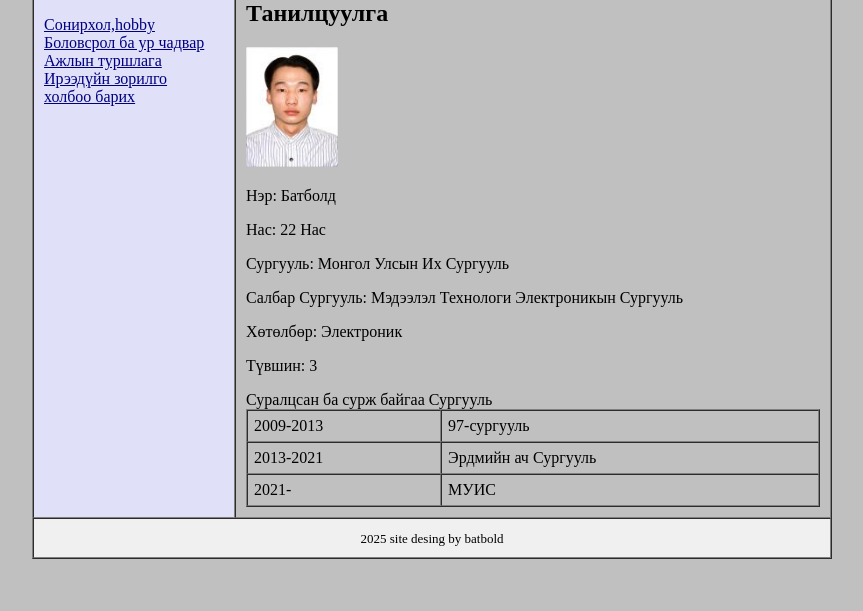
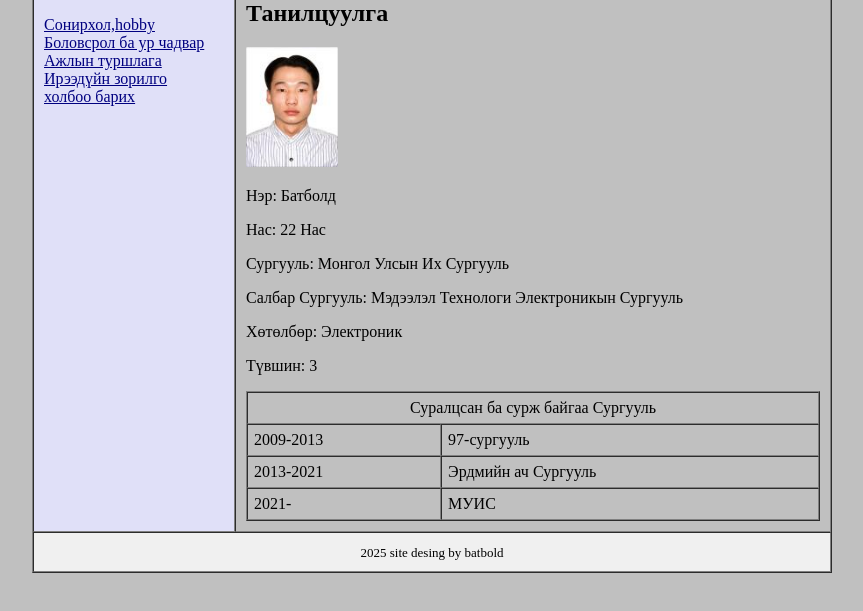
Before and after one commit to Batbold612/batbold612, a plain HTML site: page index.html in a window 1280 px wide. Shown: the part 89-700 px from the top of the page, without its empty margins (208-1071 px from the left). Drawn offline with Linux system fonts and the light colour scheme.

Commit message:
Update index.html

```diff
--- a/index.html
+++ b/index.html
@@ -40,7 +40,7 @@
       <!-- Example Table -->
       <table border="1" width="100%" cellspacing="0" cellpadding="6">
         <tr>
-            Суралцсан ба сурж байгаа Сургууль
+           <td colspan="2" align="center"> Суралцсан ба сурж байгаа Сургууль</td>
         </tr>
         <tr>
           <td>2009-2013</td>
@@ -68,3 +68,6 @@
 
 </body>
 </html>
+
+</body>
+</html>
```
